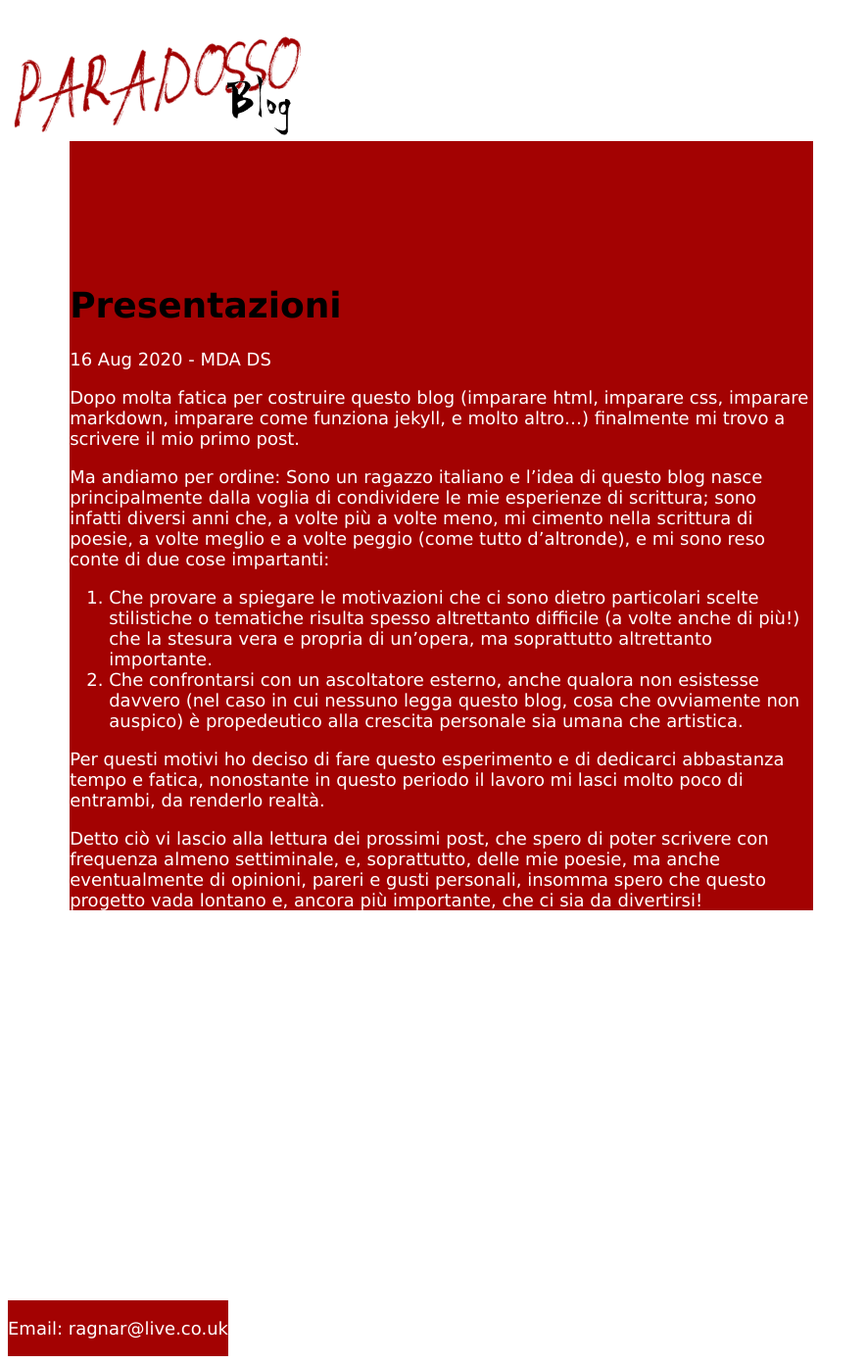
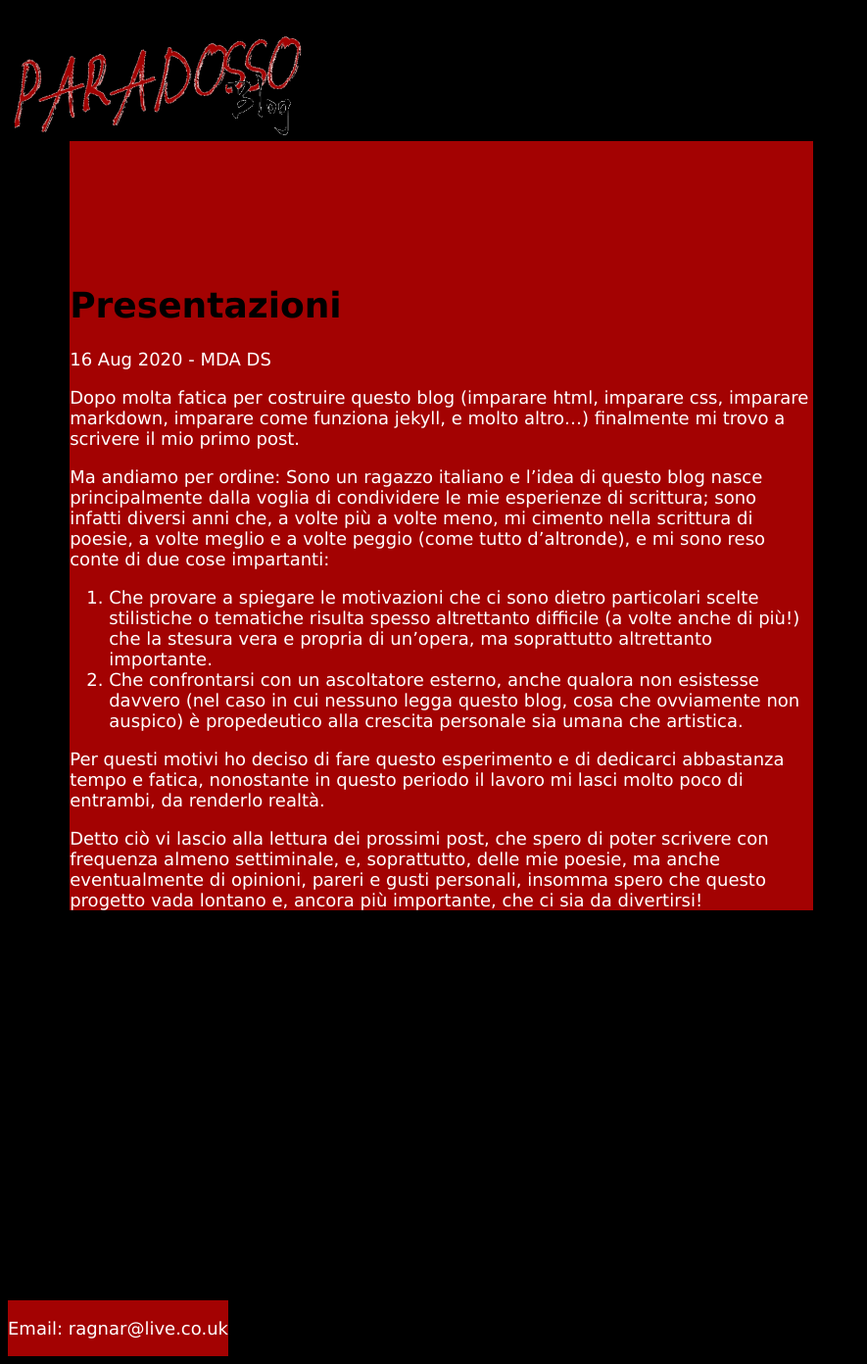
Before and after one commit to thechiefm88/thechiefm88.github.io, a Jekyll site: the page built from _posts/2020-08-16-Presentazioni.md, in a window 1280 px wide. Shown: the whole page at 98% size, without its empty margins (0-885 px from the left). Built offline with Jekyll 4.4.1, drawn with Linux system fonts in a browser that asks for light colours.

Commit message:
Revert "25: repairing html/css syntax"
This reverts commit 00a7adc5ece1812f714c540c451c745257df2a94.

```diff
--- a/assets/css/index.css
+++ b/assets/css/index.css
@@ -1,4 +1,7 @@
 body{
+	background: black no-repeat fixed;
+	background-size: cover;
+
 	font-family: Verdana, sans-serif;
 	font-size: 18px;
 }
@@ -13,13 +16,13 @@ div.background:before{
 	width: 100%;
 	z-index: -1;
 
-	background: url(background.png) no-repeat fixed;
+	background: black url(background.png) no-repeat fixed;
 	background-size: cover;
 
 }
 @media (orientation:portrait){
 	div.background:before{
-		transform: rotate(90deg);
+		transform:rotate(90deg);
 	}
 }
 
```
